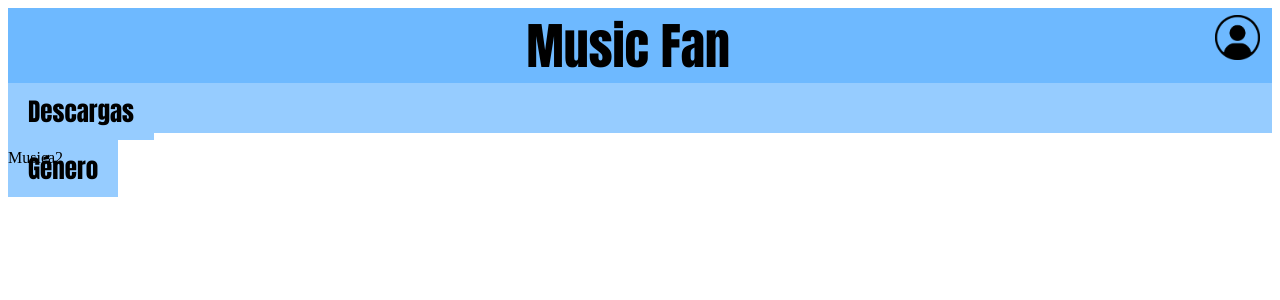
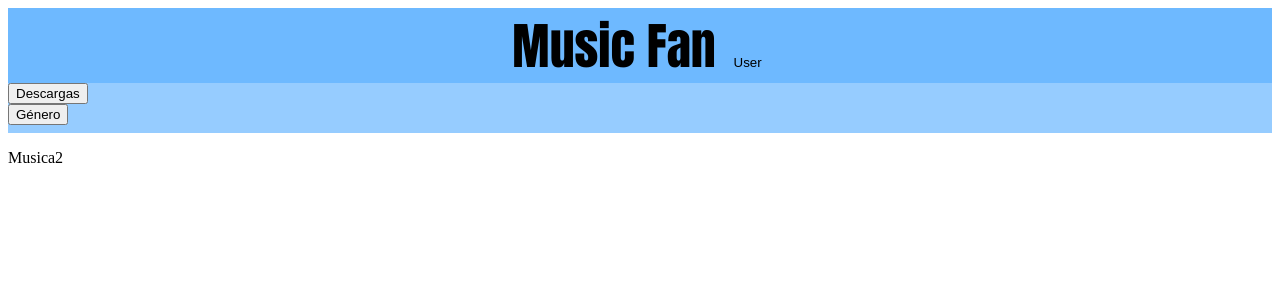
Before and after one commit to CodePanda78/MusicFan, a PHP site: the page made by MusicFan/Menú principal.html in a window 1280 px wide. Shown: the top 300 px of the page. Run offline with PHP 8.4, Linux system fonts and the light colour scheme.

Commit message:
Add files via upload

```diff
--- a/MusicFan/Menu.css
+++ b/MusicFan/Menu.css
@@ -1,9 +1,11 @@
+/*Aqui empieza el css de Header y botón*/
 header {
   font-size: 50px;
   text-align: center;
-    background-color: rgb(110, 185, 255);
+  background-color: rgb(110,185,255);
   font-family: Impact, Haettenschweiler, 'Arial Narrow Bold', sans-serif;
 }
+
 .dropdown-container {
   position: relative;
   display: inline-block;
@@ -12,69 +14,29 @@ header {
 .dropdown-content {
   display: none;
   position: absolute;
-    background-color: rgb(236, 193, 113);
+  background-color: rgb(110,185,255);
   min-width: 160px;
-    box-shadow: 0px 8px 16px 0px rgba(0, 0, 0, 0.2);
+  box-shadow: 0px 8px 16px 0px rgba(0,0,0,0.2);
   z-index: 1;
   color: black;
 }
 
+.dropdown-btn {
+  background-color:  rgb(110,185,255);
+  border: rgb(110,185,255);
+}
+
 .dropdown-container:hover .dropdown-content {
   display: block;
-  }
-nav {
-    background-color: rgb(150, 204, 255);
-    height: 50px;
-}
-
-.container {
-    text-align: left;
-    background-color: rgb(150, 204, 255);
-  }
-
-  .my-btn {
-    background-color: rgb(150, 204, 255);
-    color: black;
-    border: none;
-    color: black;
-    font-family: Impact, Haettenschweiler, 'Arial Narrow Bold', sans-serif;
-    font-size: 25px;
-    padding: 10px 20px;
-  }
-
-  .my-btn2 {
-    background-color: rgb(150, 204, 255);
-    color: black;
-    border: none;
-    color: black;
-    font-family: Impact, Haettenschweiler, 'Arial Narrow Bold', sans-serif;
-    padding: 10px 20px;
-    font-size: 25px;
-  }
-
-  .my-btn3 {
-    background-color: rgb(255, 190, 69);
-    color: black;
-    border: none;
-    color: black;
-    font-family: Impact, Haettenschweiler, 'Arial Narrow Bold', sans-serif;
-    padding: 10px 20px;
-    font-size: 25px;
-  }
-
-  .dropdown-btn {
-    background-color: rgb(110, 185, 255);
-    border: rgb(110, 185, 255);
-
 }
 
 .dropdown-content {
   display: none;
   font-size: 40px;
   position: absolute;
-    background-color: rgb(161, 209, 255);
+  background-color: rgb(9 161,209,255);
   min-width: 160px;
-    box-shadow: 0px 8px 16px 0px rgba(0, 0, 0, 0.2);
+  box-shadow: 0px 8px 16px 0px rgba(0,0,0,0.2);
   z-index: 1;
   color: black;
   position: fixed;
@@ -82,13 +44,9 @@ nav {
   right: 20px;
   height: 200px;
   width: 200px;
-
 }
-
-  img {
-    position: fixed;
-    top: 15px;
-    right: 20px;
-    height: 45px;
-    width: 45px;
+/*Aqui empieza el css de descargas y género*/
+nav {
+  background-color: rgb(150,204,255);
+  height: 50px;
 }
--- a/MusicFan/Menú principal.html
+++ b/MusicFan/Menú principal.html
@@ -8,7 +8,7 @@
     <header>
         <m>M</m>usic <f>F</f>an
         <div class="dropdown-container">
-            <img src = "Portada\Icono.png"><button class="dropdown-btn"></button> </img>
+            <button class="dropdown-btn">User</button>
             <div class="dropdown-content">
                 <a href="Demosession.php">Yo</a> <br> <br>
                 <a href="Biblioteca.php">Biblioteca</a> <br>
```
Lines whose indentation alone changed are shown as unchanged.
